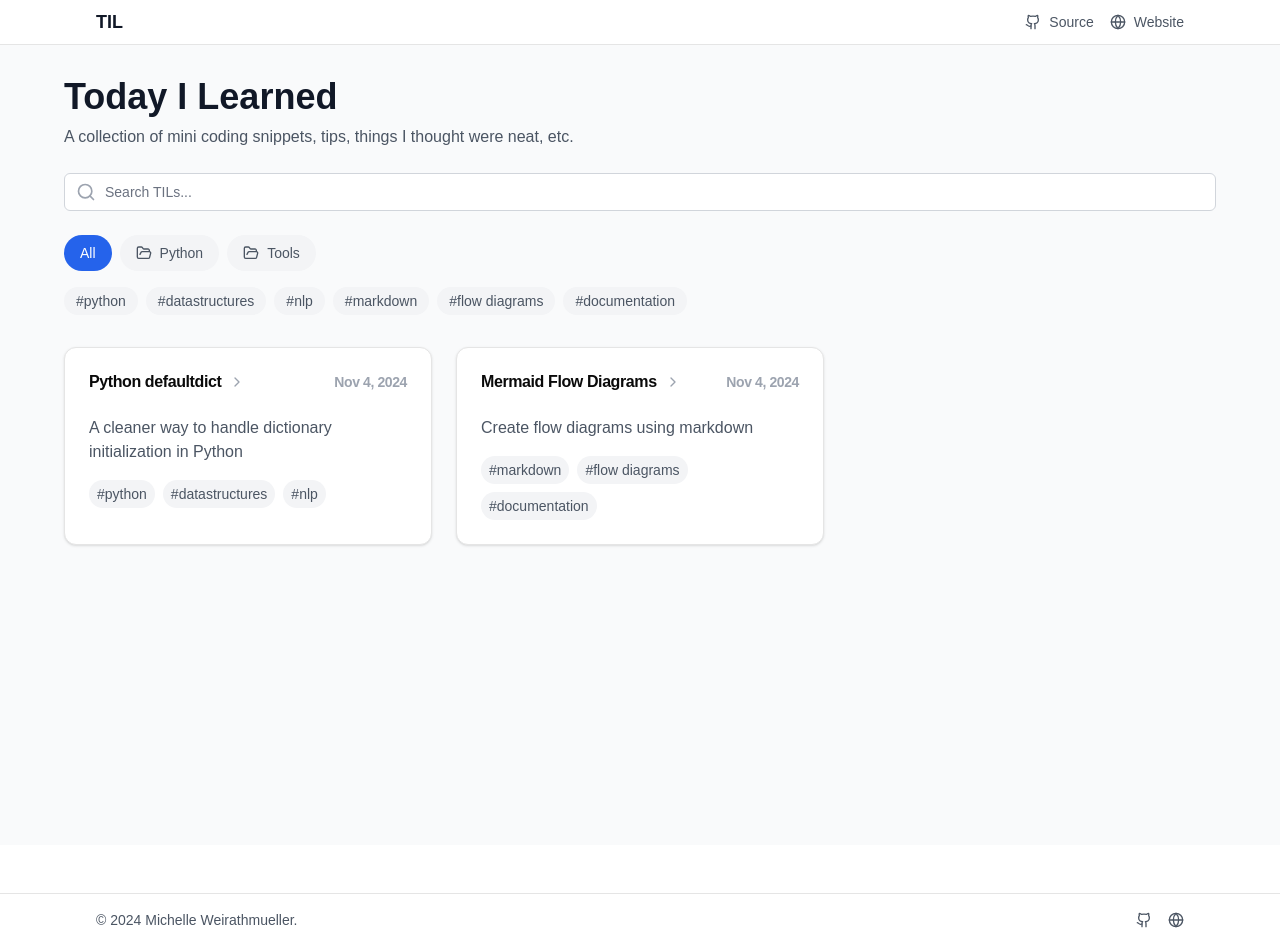
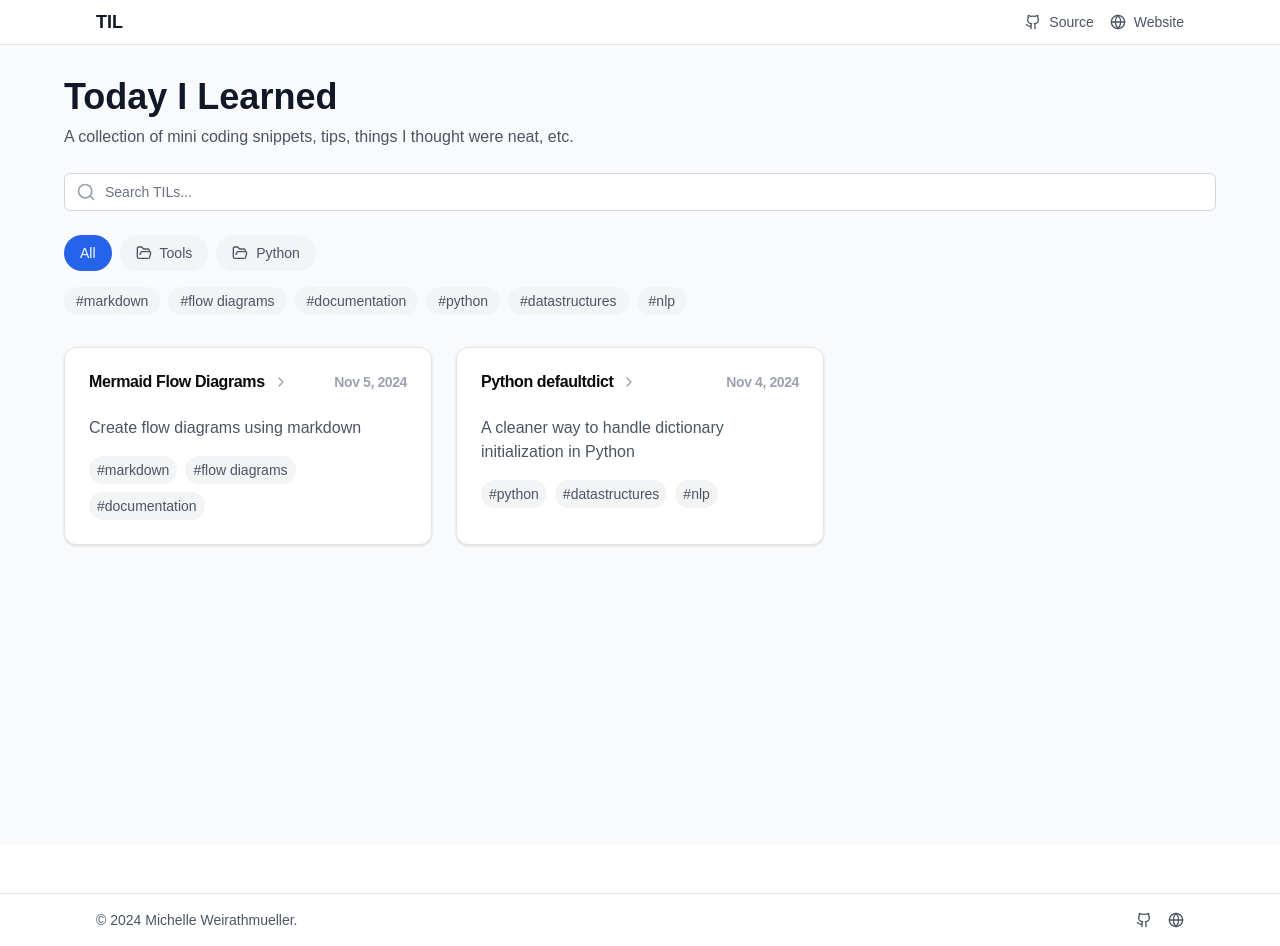
Before and after one commit to michellejw/til-website, a Next.js app: page / in a window 1280 px wide. Built offline with nearby package versions, Linux system fonts and the light colour scheme.

Commit message:
update image handling

```diff
--- a/src/components/TIL.tsx
+++ b/src/components/TIL.tsx
@@ -7,7 +7,8 @@ import { ChevronDown, ChevronRight, FolderOpen, Search } from "lucide-react";
 import ReactMarkdown from "react-markdown";
 import { Prism as SyntaxHighlighter } from "react-syntax-highlighter";
 import { oneDark } from "react-syntax-highlighter/dist/cjs/styles/prism";
-import rehypeRaw from "rehype-raw"; // Add this import
+import rehypeRaw from "rehype-raw";
+import Image from "next/image";
 
 interface TilPost {
   slug: string;
@@ -145,7 +146,7 @@ const TIL: React.FC<TILProps> = ({ initialPosts }) => {
                     className="text-sm text-gray-400"
                     suppressHydrationWarning
                   >
-                    {format(new Date(post.date), "MMM d, yyyy")}
+                    {format(new Date(post.date + "T12:00:00"), "MMM d, yyyy")}
                   </span>
                 </CardTitle>
               </CardHeader>
@@ -195,10 +196,30 @@ const TIL: React.FC<TILProps> = ({ initialPosts }) => {
                               </SyntaxHighlighter>
                             );
                           },
-                          // Add an img handler
-                          img: ({ node, ...props }) => (
-                            <img {...props} className="max-w-md mx-auto" />
-                          ),
+                          // img handler
+                          img: ({ src, alt, ...props }) => {
+                            if (!src) return null;
+
+                            // Parse size from alt text if it includes a size marker
+                            const [altText, width] = (alt || "").split("|");
+
+                            // Convert width to number if it exists, or use default
+                            const imageWidth = width ? parseInt(width) : 400;
+                            // Calculate height proportionally (using 3:2 aspect ratio as example)
+                            const imageHeight = Math.round(
+                              imageWidth * (2 / 3)
+                            );
+
+                            return (
+                              <Image
+                                src={src.startsWith("/") ? src : `/${src}`}
+                                alt={altText || "Article image"}
+                                width={imageWidth}
+                                height={imageHeight}
+                                className="mx-auto rounded-lg"
+                              />
+                            );
+                          },
                         }}
                       >
                         {post.content}
--- a/src/content/til/tools/mermaid.md
+++ b/src/content/til/tools/mermaid.md
@@ -2,7 +2,7 @@
 title: "Mermaid Flow Diagrams"
 summary: "Create flow diagrams using markdown"
 tags: ["markdown", "flow diagrams", "documentation"]
-date: "2024-11-04"
+date: "2024-11-05"
 category: "tools"
 ---
 
@@ -12,7 +12,7 @@ Flow diagrams are a super helpful part of documenting code processes and workflo
 
 Here's a simple example of a flow diagram showing a debugging process:
 
-![Debug Flow Diagram](/images/mermaid-demo.png)
+![Debug Flow Diagram|300](/images/mermaid-demo.png)
 
 <!-- <img src="/images/mermaid-demo.svg" alt="Debug Flow Diagram" className="w-96" /> -->
 
```
